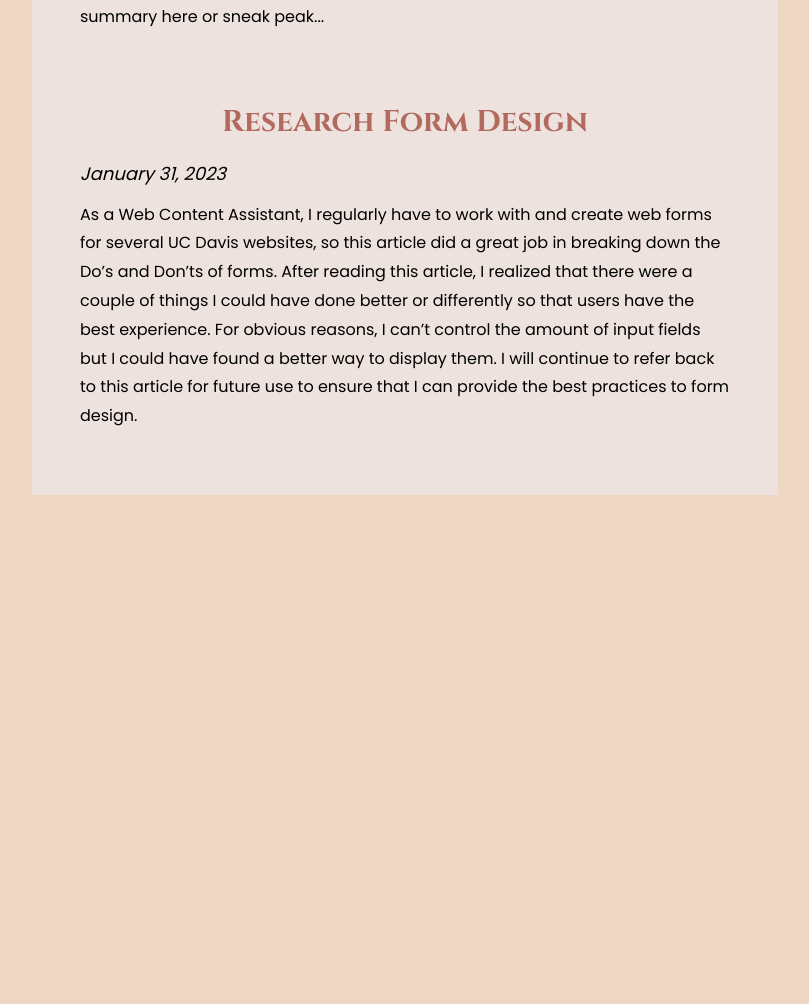
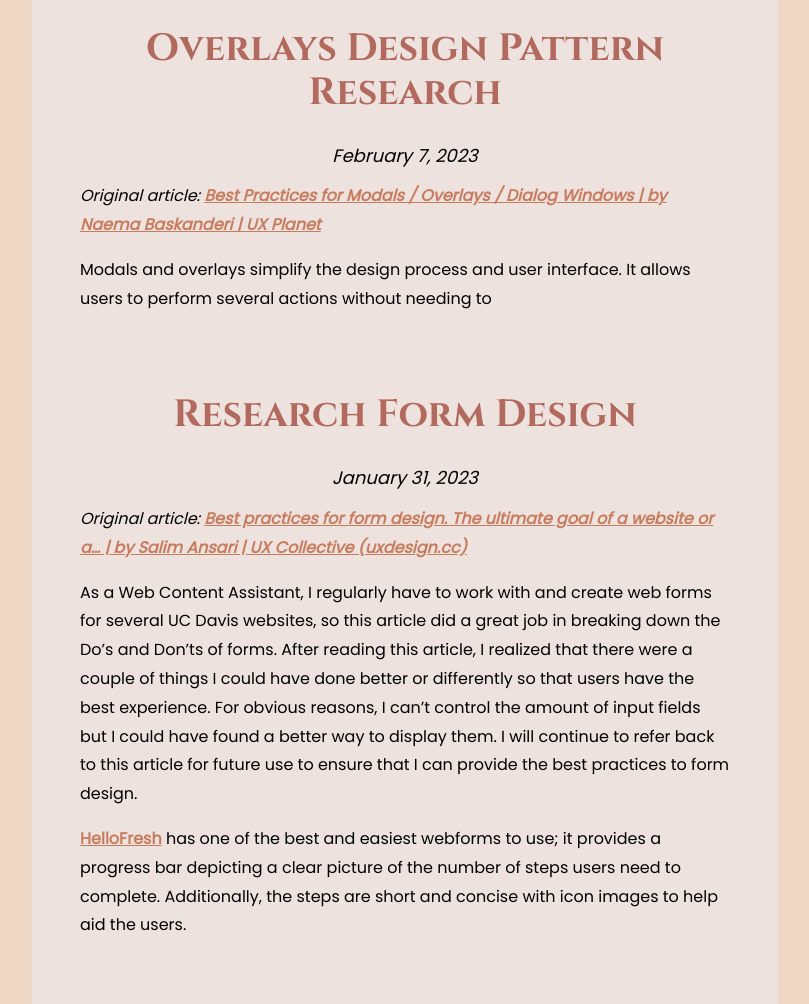
Before and after one commit to vantaylor/-des157a, a plain HTML site: page journal/index.html in a window 1280 px wide. Shown: the part 939-1943 px from the top of the page, without its empty margins (235-1044 px from the left). Before the commit the page ends 1434 px from the top, so only its background shows below. Drawn offline with nearby package versions, Linux system fonts and the light colour scheme.

Commit message:
learning journal

```diff
--- a/journal/index.html
+++ b/journal/index.html
@@ -51,7 +51,9 @@
                 <h2>Overlays Design Pattern Research</h2>
                 <time>February 7, 2023</time>
 
-                <p>summary here or sneak peak...</p>
+                <p><em>Original article: <a href="https://uxplanet.org/best-practices-for-modals-overlays-dialog-windows-c00c66cddd8c">Best Practices for Modals / Overlays / Dialog Windows | by Naema Baskanderi | UX Planet</a></em></p>
+
+                <p>Modals and overlays simplify the design process and user interface. It allows users to perform several actions without needing to</p>
 
             </article>
 
@@ -60,7 +62,12 @@
                 <h2>Research Form Design</h2>
                 <time>January 31, 2023</time>
 
+                <p><em>Original article: <a href="https://uxdesign.cc/best-practices-for-form-design-ff5de6ca8e5f">Best practices for form design. The ultimate goal of a website or a… | by Salim Ansari | UX Collective (uxdesign.cc)</a></em></p>
+
                 <p>As a Web Content Assistant, I regularly have to work with and create web forms for several UC Davis websites, so this article did a great job in breaking down the Do’s and Don’ts of forms. After reading this article, I realized that there were a couple of things I could have done better or differently so that users have the best experience. For obvious reasons, I can’t control the amount of input fields but I could have found a better way to display them. I will continue to refer back to this article for future use to ensure that I can provide the best practices to form design.</p>
+
+                <p><a href="https://www.hellofresh.com/plans">HelloFresh</a> has one of the best and easiest webforms to use; it provides a progress bar depicting a clear picture of the number of steps users need to complete. Additionally, the steps are short and concise with icon images to help aid the users.
+                </p>
 
             </article>
 
--- a/journal/styles.css
+++ b/journal/styles.css
@@ -6,7 +6,7 @@ body {
 
 h1 {
     font-family: 'Cinzel', serif;
-    font-size: 50px;
+    font-size: 60px;
     font-weight: 700;
     text-align: center;
     color: #C97C5D;
@@ -14,7 +14,7 @@ h1 {
 
 h2 {
     font-family: 'Cinzel', serif;
-    font-size: 30px;
+    font-size: 38px;
     font-weight: 700;
     text-align: center;
     color: #B36A5E;
@@ -62,10 +62,16 @@ article {
 
 time {
     font-style: italic;
-    text-align: center;
+    display: flex;
+    justify-content: center;
     font-size: 18px;
 }
 
 p {
     line-height: 1.8em;
 }
+
+p a {
+    color: #C97C5D;
+    font-weight: 600;
+}
```
